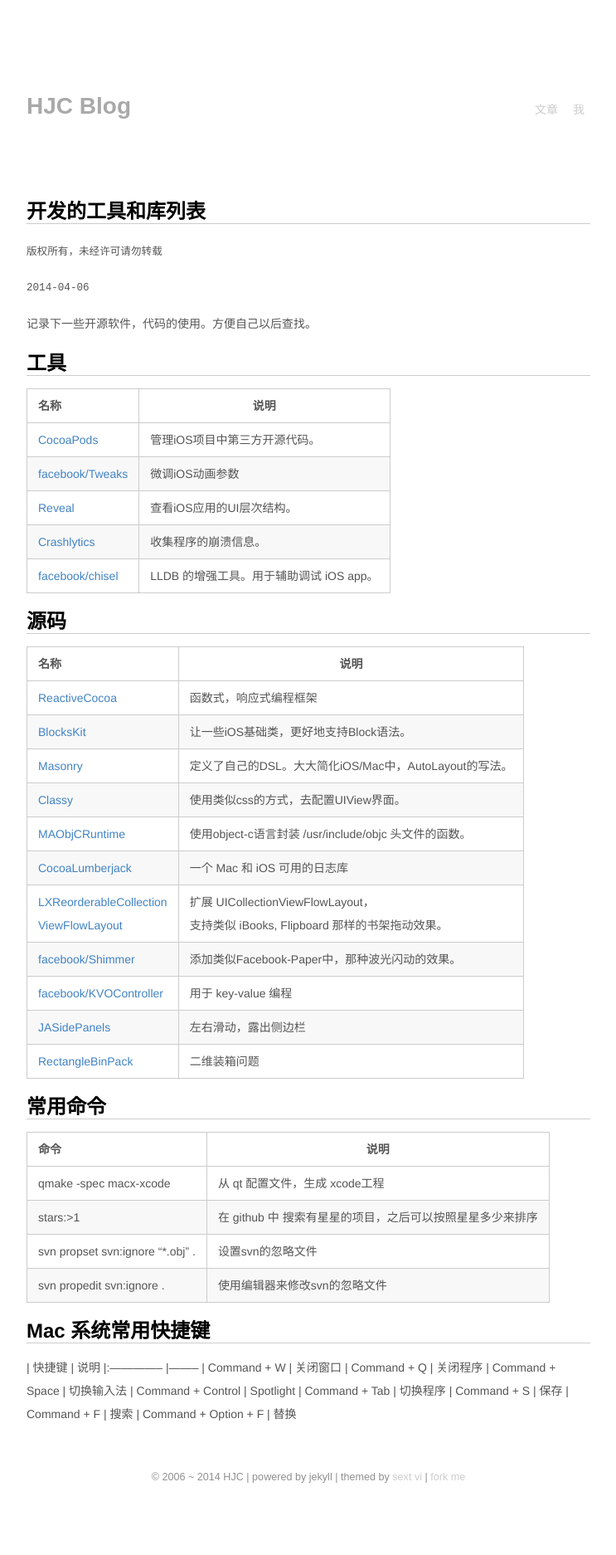
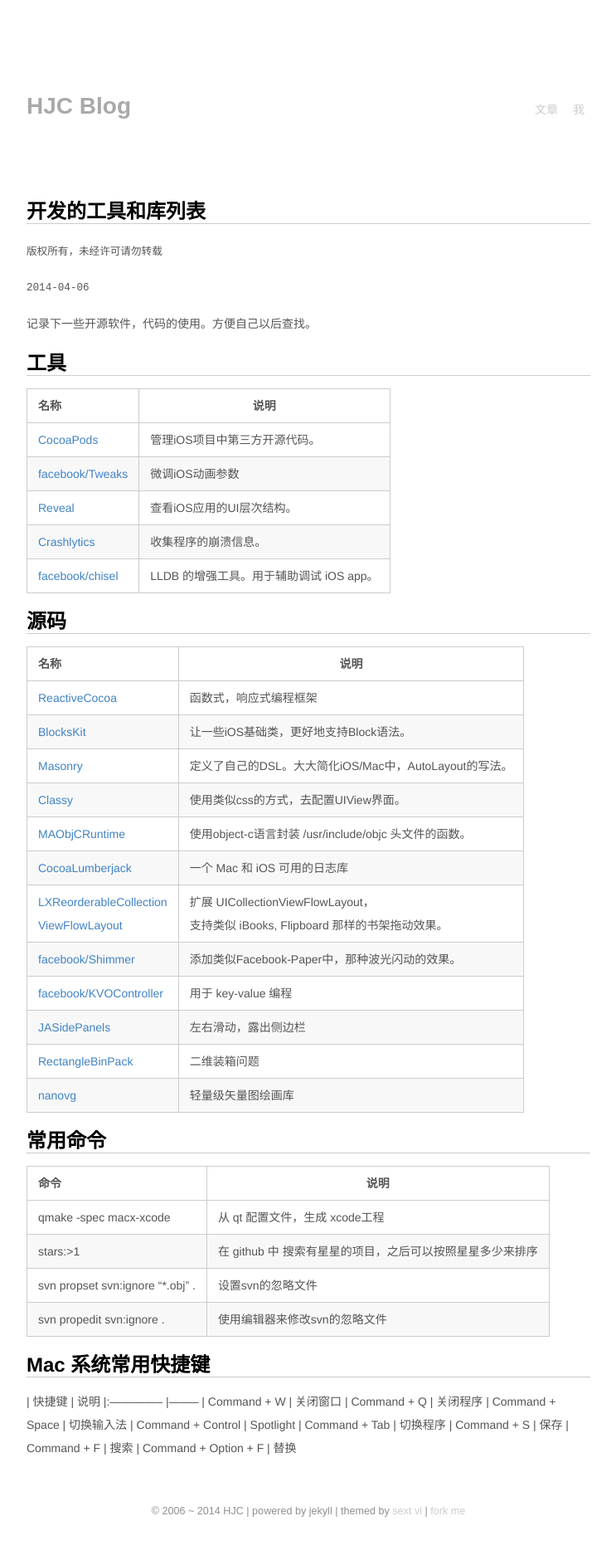
Before and after one commit to jzpangpang/hjcapple.github.com, a Jekyll site: the page built from _posts/2014-04-06-tools-libs.md, in a window 1280 px wide. Shown: the whole page at 83% size, without its empty margins (268-1011 px from the left). Built offline with Jekyll 4.4.1, drawn with Linux system fonts in a browser that asks for light colours; nearby versions of some CDN libraries; Markdown is read by kramdown in place of the engine named in the settings; before the commit the page ends 1833 px from its top, so only the background shows below that.

Commit message:
在tool列表中，增加一个矢量绘图库

```diff
--- a/_posts/2014-04-06-tools-libs.md
+++ b/_posts/2014-04-06-tools-libs.md
@@ -39,6 +39,7 @@
 | [facebook/KVOController] | 用于 key-value 编程
 | [JASidePanels] | 左右滑动，露出侧边栏
 | [RectangleBinPack] | 二维装箱问题
+| [nanovg] | 轻量级矢量图绘画库
 
 [ReactiveCocoa]: https://github.com/ReactiveCocoa/ReactiveCocoa
 [BlocksKit]: 		https://github.com/zwaldowski/BlocksKit
@@ -51,6 +52,7 @@
 [facebook/KVOController]: https://github.com/facebook/KVOController
 [JASidePanels]: https://github.com/gotosleep/JASidePanels
 [RectangleBinPack]: https://github.com/juj/RectangleBinPack
+[nanovg]: https://github.com/memononen/nanovg
 
 
 ## 常用命令
```
